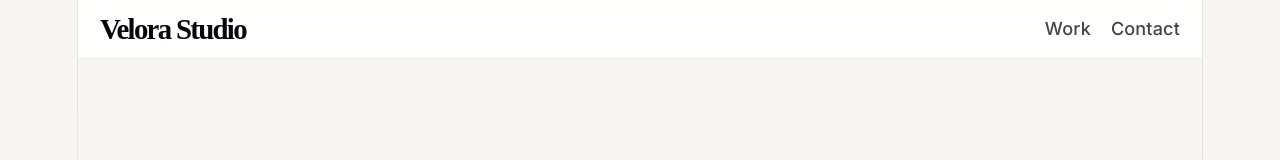
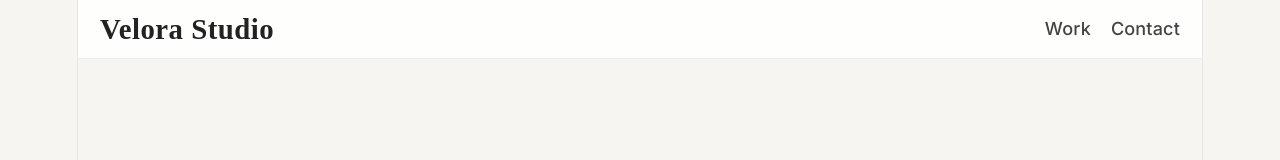
Before and after one commit to kireetikotturu/siteportifolio, a React (Vite) app: page / in a window 1280 px wide. Shown: the top 160 px of the page. Built offline with nearby package versions, Linux system fonts and the light colour scheme.

Commit message:
Enhance logo styles with color and letter-spacing
Added color and letter-spacing to the logo class.

```diff
--- a/src/App.css
+++ b/src/App.css
@@ -66,9 +66,11 @@ html {
 
   /* LOGO */
   .logo {
-    font-family: 'Playfair Display', serif;
-    font-size: 1.6rem;
-    font-weight: 600;
+  font-family: 'Playfair Display', serif;
+  font-size: 1.6rem;
+  font-weight: 600;
+  color: #222;
+  letter-spacing: 0.5px;
   }
 
   /* HERO */
```
